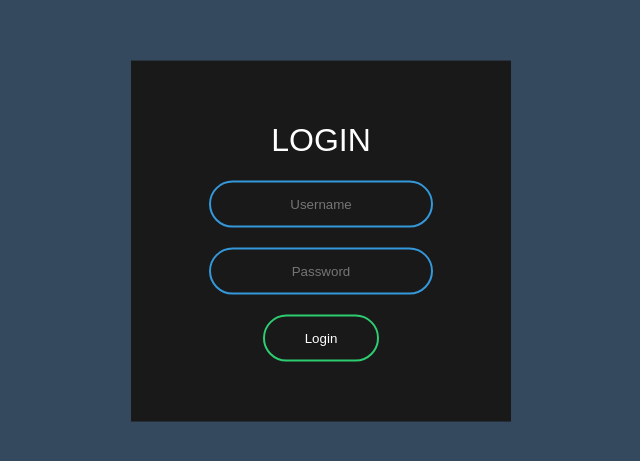
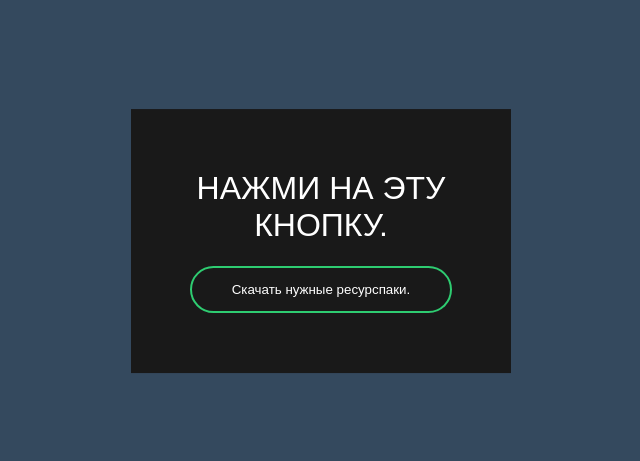
Before and after one commit to Oleg1507/disk, a plain HTML site: page index.html in a window 1280 px wide. Shown: the part 159-620 px from the top of the page, without its empty margins (319-959 px from the left). Drawn offline with Linux system fonts and the light colour scheme.

Commit message:
Update index.html

```diff
--- a/index.html
+++ b/index.html
@@ -8,10 +8,8 @@
   </head>
   <body>
     <form class="box" action="index.html" method="post">
-      <h1>Login</h1>
-      <input type="text" name="" placeholder="Username">
-      <input type="password" name="" placeholder="Password">
-      <input type="submit" name="" value="Login">
+      <h1>Нажми на эту кнопку.</h1>
+      <input type="submit" name="" value="Скачать нужные ресурспаки.">
     </form>
   </body>
 </html>
```
